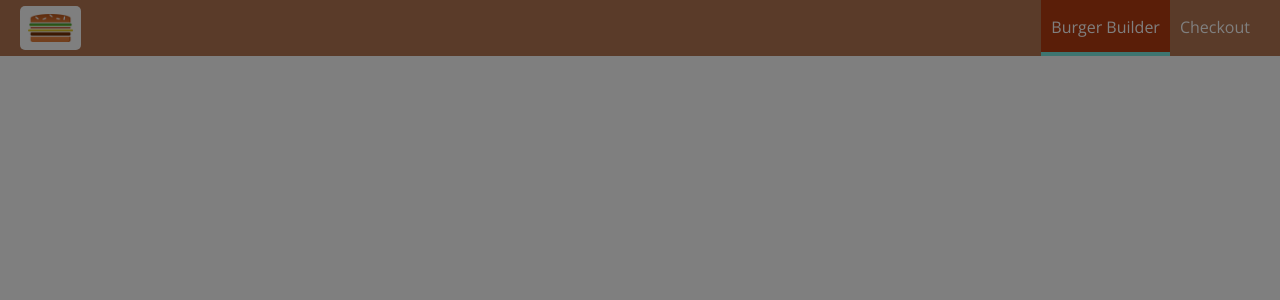
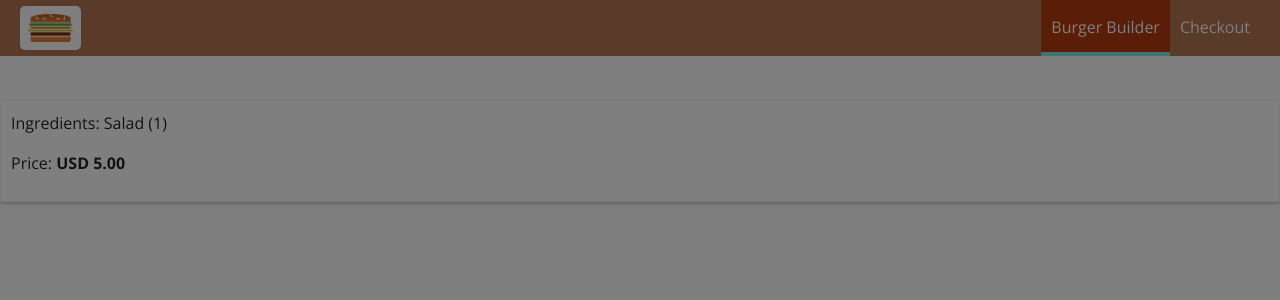
Before and after one commit to angieto/burger-builder, a React app: page /orders in a window 1280 px wide. Shown: the top 300 px of the page. Built offline with nearby package versions, Linux system fonts and the light colour scheme.

Commit message:
added Orders container and Order component

```diff
--- a/src/App.js
+++ b/src/App.js
@@ -1,8 +1,11 @@
 import React, { Component } from 'react';
+import { Route, Switch } from 'react-router-dom';
+
 import Layout from './containers/Layout/Layout';
 import BurgerBuilder from './containers/BurgerBuilder/BurgerBuilder';
 import Checkout from './containers/Checkout/Checkout';
-import { Route, Switch } from 'react-router-dom';
+import Orders from './containers/Orders/Orders';
+
 
 class App extends Component {
     render() {
@@ -10,8 +13,9 @@ class App extends Component {
         	<div>
 				<Layout>
 					<Switch>
+						<Route path='/orders' component={Orders} />
+						<Route path='/checkout' component={Checkout} />
 						<Route path='/' exact component={BurgerBuilder} />
-						<Route path='/checkout' component={Checkout} />
 					</Switch>
 				</Layout>
         	</div>
--- /dev/null
+++ b/src/components/Order/Order.js
@@ -0,0 +1,12 @@
+import React from 'react';
+
+import classes from './Order.module.css'
+
+const order = (props) => (
+    <div className={classes.Order}>
+        <p>Ingredients: Salad (1)</p>
+        <p>Price: <strong>USD 5.00</strong></p>
+    </div>
+);
+
+export default order;
--- /dev/null
+++ b/src/components/Order/Order.module.css
@@ -0,0 +1,8 @@
+.Order {
+    width: 100%;
+    border: 1px solid #eee;
+    box-shadow: 0 2px 3px #ccc;
+    padding: 10px;
+    margin: 10px auto;
+    box-sizing: border-box;
+}
--- /dev/null
+++ b/src/containers/Orders/Orders.js
@@ -0,0 +1,15 @@
+import React, { Component } from 'react';
+
+import Order from '../../components/Order/Order';
+
+class Orders extends Component {
+    render() {
+        return (
+            <div>
+                <Order />
+            </div>
+        );
+    }
+}
+
+export default Orders;
```
